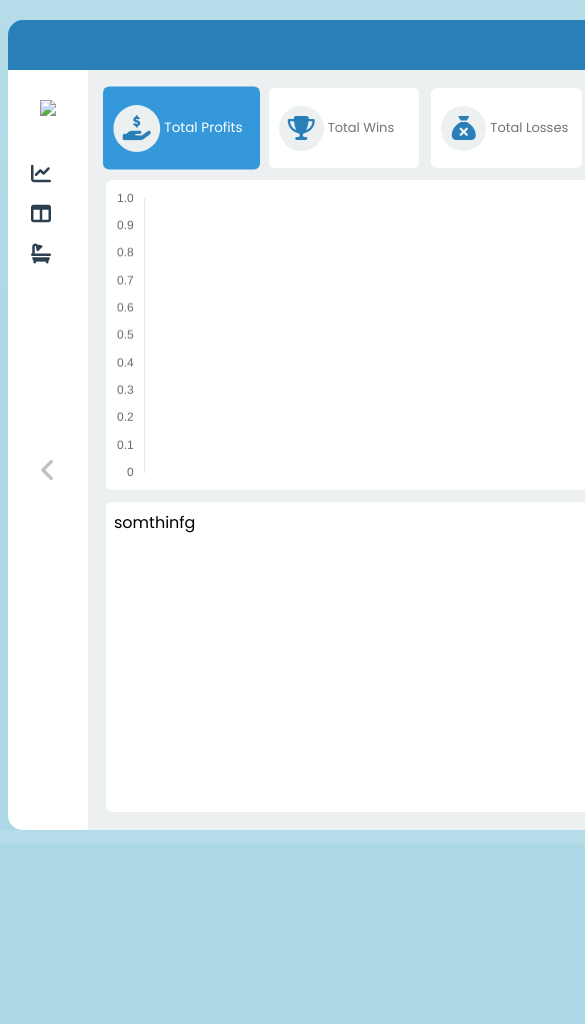
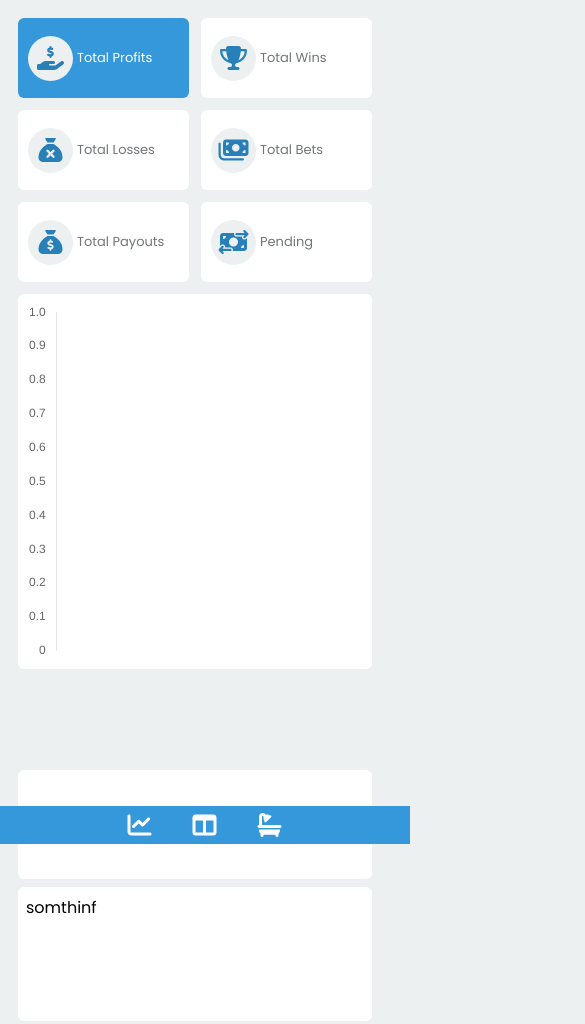
Before and after one commit to PianoMan51/CasinoTracker-v2, a website with bundled scripts: page public/index.html in a window 390 px wide. Shown: the top 1024 px of the page, 585 px wide, since content can reach past the window. Before the commit the page ends 844 px from the top, so only its background shows below. Built offline with nearby package versions, Linux system fonts and the light colour scheme; no server answers; files whose address does not match are found by name; a web font is replaced by a local one.

Commit message:
dashboard responsive phone

```diff
--- a/public/index.html
+++ b/public/index.html
@@ -10,6 +10,7 @@
     <link rel="stylesheet" href="styles/dashboard.css">
     <link rel="stylesheet" href="styles/table.css">
     <link rel="stylesheet" href="styles/wash.css">
+    <link rel="stylesheet" href="styles/navbar.css">
     <link rel="preconnect" href="https://fonts.googleapis.com">
     <link rel="preconnect" href="https://fonts.gstatic.com" crossorigin>
     <link
@@ -24,14 +25,23 @@
 <body>
     <script type="module" src="index.js"></script>
     <div id="app">
-        <div class="banner">
+        <div id="menubar">
+            <div class="nav" id="nav-dashboard" name="dashboard">
+                <i class="fa-solid fa-chart-line fa-xl" style="color: white"></i>
+            </div>
+            <div class="nav" name="table">
+                <i class="fa-solid fa-table-columns fa-xl" style="color: white"></i>
+            </div>
+            <div class="nav" name="wash">
+                <i class="fa-solid fa-bath fa-xl" style="color: white"></i>
+            </div>
         </div>
         <div id="content">
             <div id="sidebar">
                 <div id="userContainer">
                     <h4 style="margin: 0;">PianoMan51</h4>
                     <span style="font-size: .7em;">nikolajwold@hotmail.com</span>
-                    <div class="profile"><img src="images/profile.png"></div>
+                    <div class="profile"><img src="images/profile.png" style="height: 120px"></div>
                 </div>
                 <div id="navigations">
                     <div class="nav" id="nav-dashboard" name="dashboard">
@@ -47,8 +57,6 @@
                         <span>Vask ASG</span>
                     </div>
                 </div>
-                <button class="collapse_sidebar_button"><i class="fa-solid fa-angle-right fa-2xl"></i></button>
-
             </div>
             <div class="pageContent dashboard">
                 <div id="cards">
@@ -107,25 +115,25 @@
                         </div>
                     </div>
                 </div>
-                <div class="dashboard matrix">
-                    <div class="dashboard column">
-                        <div class="dashboard section">
+
+                <div id="dashboard">
+                    <div class="dashboard section" id="graph">
                         <canvas id="chart_profits"></canvas>
                     </div>
-                        <div class="dashboard section">
-                            somthinfg
-                        </div>
-                    </div>
-                    <div class="dashboard column">
+
                     <div class="dashboard section">
                         <div class="listContainer">
                             <div class="listedTotals" id="casinoTotals"></div>
                         </div>
                     </div>
+
+                    <div class="dashboard section">
+                        somthinf
+                    </div>
+
                     <div class="dashboard section">
                         <div class="listContainer">
                             <div class="listedTotals" id="campaignTotals"></div>
-                            </div>
                         </div>
                     </div>
                 </div>
@@ -343,6 +351,7 @@
             </div>
         </div>
     </div>
+    </div>
     <script src="wash.js"></script>
 </body>
 
--- a/public/index.js
+++ b/public/index.js
@@ -37,11 +37,6 @@ let campaignSelectsContainer = document.querySelector(".inputs .campaigns.select
 let reopenCasinoSelects = document.querySelector(".reopen.casino");
 let reopenCampaignSelects = document.querySelector(".reopen.campaign");
 let monthBarChartToggle = document.getElementById("toggleBarCategory");
-let sideBar = document.getElementById("sidebar");
-let showSidebar = localStorage.getItem("showSidebar") === "true";
-let sideBarButton = document.querySelector(".collapse_sidebar_button");
-showSidebar ? sideBar.classList.remove("small") : sideBar.classList.add("small");
-sideBarButton.style.transform = showSidebar ? "rotate(0deg)" : "rotate(180deg)";
 let year = 2024;
 let currentFilter = null;
 let isAscending = true;
@@ -90,29 +85,6 @@ currentMonthSpan.onclick = () => {
   updateList();
   updateAddLists();
 };
-
-sideBarButton.addEventListener("click", () => {
-  showSidebar = !showSidebar;
-  localStorage.setItem("showSidebar", showSidebar);
-
-  let nav = document.querySelectorAll(".nav");
-
-  if (showSidebar) {
-    sideBar.classList.remove("small");
-    sideBarButton.style.transform = "rotate(0deg)";
-
-    nav.forEach((nav) => {
-      nav.querySelector("span").style.display = "flex";
-    });
-  } else {
-    sideBar.classList.add("small");
-    sideBarButton.style.transform = "rotate(180deg)";
-
-    nav.forEach((nav) => {
-      nav.querySelector("span").style.display = "none";
-    });
-  }
-});
 
 document.querySelectorAll(".listHeaders span").forEach((sort) => {
   sort.addEventListener("click", () => {
@@ -416,11 +388,6 @@ function createEntryContainer(entry, key) {
 }
 
 async function updateList() {
-  for (let i = 0; i < 20; i++) {
-    let offline_element = document.createElement("div");
-    offline_element.setAttribute("class", "offline_element");
-  }
-
   try {
     let entries = [];
     let ASG_entries = [];
@@ -713,6 +680,7 @@ async function updateDashboard(category) {
     createTotalElement(sortedCasinoEntries, "casinoTotals");
     createTotalElement(sortedCampaignEntries, "campaignTotals");
 
+    if (window.innerWidth < 400) dashBoardTotalBarchart.options.scales.x.display = false;
     dashBoardTotalBarchart.data.datasets[0].data = totalBarchartList;
     dashBoardTotalBarchart.data.labels = months;
     dashBoardTotalBarchart.data.datasets[0].backgroundColor =
@@ -949,18 +917,6 @@ async function updateAddLists() {
   let campaignContainerList = document.querySelector(".addCampaignsList");
   const casinos = await getMisc("Casinos");
   const campaigns = await getMisc("Campaigns");
-
-  for (let i = 0; i < 10; i++) {
-    let offline_element = document.createElement("div");
-    offline_element.setAttribute("class", "offline_element");
-    //casinoContainerList.appendChild(offline_element);
-  }
-
-  for (let i = 0; i < 10; i++) {
-    let offline_element = document.createElement("div");
-    offline_element.setAttribute("class", "offline_element");
-    //campaignContainerList.appendChild(offline_element);
-  }
 
   try {
     let entries = [];
--- a/public/styles/dashboard.css
+++ b/public/styles/dashboard.css
@@ -1,8 +1,24 @@
 #cards {
-  display: flex;
-  flex-direction: row;
+  display: grid;
+  grid-template-columns: repeat(6, 1fr);
   gap: 12px;
   width: 100%;
+}
+
+#dashboard {
+  display: grid;
+  width: 100%;
+  height: 100vh;
+  gap: 8px;
+  grid-template-columns: 60% auto;
+}
+
+.dashboard.section {
+  background-color: white;
+  border-radius: var(--sectionBorderRadius);
+  padding: 8px;
+  max-height: 550px;
+  box-sizing: border-box;
 }
 
 .card {
@@ -20,7 +36,6 @@
 }
 
 .card.active {
-  transform: scale(1.04);
   background-color: var(--blue);
   color: white;
 }
@@ -71,37 +86,7 @@
   color: var(--darkblue);
 }
 
-.dashboard.matrix {
-  width: 100%;
-  flex: 1;
-  display: flex;
-  flex-direction: row;
-  gap: 12px;
-  overflow: hidden;
-}
 
-.dashboard.column:first-of-type {
-  width: 60%;
-}
-
-.dashboard.column:last-of-type {
-  width: 40%;
-}
-
-.dashboard.column {
-  display: flex;
-  flex-direction: column;
-  gap: 12px;
-}
-
-.dashboard.section {
-  background-color: white;
-  border-radius: var(--sectionBorderRadius);
-  padding: 8px;
-  height: 50%;
-  max-height: 500px;
-  overflow: hidden;
-}
 
 .listContainer {
   overflow-y: scroll;
@@ -160,3 +145,45 @@
 .listContainerElement .profits:hover {
   width: 60px;
 }
+
+
+
+@media screen and (max-width: 1400px) {
+  #cards {
+    grid-template-columns: repeat(3, 2fr)
+  }
+}
+
+@media screen and (max-width: 1100px) {
+  #dashboard {
+    grid-template-columns: 1fr;
+    width: 100%;
+  }
+}
+
+/* Phone */
+@media only screen and (max-width: 767px) {
+  #sidebar {
+    display: none;
+  }
+
+  #cards {
+    grid-template-columns: repeat(2, 3fr)
+  }
+
+  #graph {
+    height: 375px
+  }
+
+  .dashboard.section {
+    max-height: none;
+  }
+
+  .listContainer {
+    overflow: visible;
+    height: 100%
+  }
+
+
+
+}
--- a/public/styles/main.css
+++ b/public/styles/main.css
@@ -30,39 +30,16 @@
 }
 
 body {
-  background: linear-gradient(to bottom, rgba(255, 255, 255, 0.1), transparent 40%) rgba(173, 216, 230, 1);
+  padding: 0;
+  margin: 0;
+  width: 100vw;
+  height: 100vh;
+  background-color: var(--lightgray);
+  position: relative;
 }
 
-#app {
-  min-width: 1575px;
-  max-width: 2000px;
-  height: 95vh;
-  margin: 20px auto auto auto;
-}
-
-.banner {
-  width: 100%;
-  height: 50px;
-  background-color: var(--darkblue);
-  border-radius: 15px 15px 0px 0px;
-  display: flex;
-  align-items: center;
-  justify-content: flex-end;
-  box-sizing: border-box;
-}
-
-.banner button {
-  border: none;
-  background-color: transparent;
-  margin-right: 10px;
-  cursor: pointer;
-  transform: scale(1);
-  transition: 0.2s;
-}
-
-.banner button:hover {
-  transform: scale(1.1);
-  transition: 0.2s;
+body::-webkit-scrollbar {
+  display: none;
 }
 
 #sidebar {
@@ -72,113 +49,14 @@ body {
   min-width: 190px;
   transition: .2s;
   background-color: white;
-  border-radius: 0px 0px 0px 15px;
   position: relative;
 }
 
-#sidebar.small .collapse_sidebar_button {
-  right: 20px
-}
-
-#sidebar.small {
-  min-width: 80px;
-  transition: .2s;
-}
-
-#sidebar.small h4,
-#sidebar.small span {
-  display: none;
-}
-
-#sidebar.small .profile img {
-  width: 70px;
-  margin-bottom: 30px;
-}
-
-.profile img {
-  width: 120px;
-}
-
-.collapse_sidebar_button {
-  color: var(--gray);
-  border: none;
-  background-color: transparent;
-  position: absolute;
-  right: 10px;
-  top: 50%;
-  cursor: pointer;
-  display: flex;
-  align-items: center;
-  justify-content: center;
-  border-radius: 50%;
-  height: 40px;
-  width: 40px;
-  transition: transform .3s;
-}
-
-.collapse_sidebar_button:hover {
-  background-color: var(--lightgray);
-}
-
-#navigations {
-  width: 100%;
-}
-
-.nav {
-  width: 90%;
-  height: 40px;
-  box-sizing: border-box;
-  display: flex;
-  padding-left: 23px;
-  align-items: center;
-  justify-content: flex-start;
-  cursor: pointer;
-  gap: 5px;
-  transition: 0.2s;
-  border-radius: 0px 20px 20px 0px;
-}
-
-.nav span {
-  flex: 1;
-  font-size: .8em;
-
-}
-
-.nav i {
-  width: 25px;
-  height: 25px;
-  display: flex;
-  align-items: center;
-}
-
-.nav * {
-  color: var(--darkbackground);
-}
-
-.nav:hover {
-  background-color: var(--darkblue);
-}
-
-.nav:hover * {
-  color: white;
-}
-
-#userContainer {
-  display: flex;
-  flex-direction: column;
-  align-items: center;
-  gap: 10px;
-  margin-top: 30px;
-  user-select: none;
-}
-
 #content {
-  width: 100%;
-  height: 90vh;
-  background-color: var(--lightgray);
-  border-radius: 0px 0px 15px 15px;
   display: flex;
   flex-direction: row;
+  height: 100vh;
+  width: 100vw;
 }
 
 .pageContent {
@@ -186,24 +64,37 @@ body {
   flex-direction: column;
   align-items: center;
   flex: 1;
-  padding: 18px;
   gap: 12px;
+  box-sizing: border-box;
+  margin: 18px;
 }
 
-.blur {
-  filter: blur(8px);
-  pointer-events: none;
+#menubar {
+  display: none;
+  width: 100vw;
+  height: 18px;
+  background: var(--blue);
+  position: fixed;
+  padding: 10px;
+  bottom: 0;
+  left: 0;
+  align-items: center;
+  justify-content: center;
 }
 
-.offline_element {
-  background-color: var(--lightgray);
-  border-radius: 5px;
-  height: 30px;
+#menubar .nav {
+  padding: 0;
+  width: auto;
+  margin: 0 20px
 }
 
 
-/* @media screen and (max-width: 412px) {
-  .banner{
-    background-color: var(--red);
+@media only screen and (max-width: 767px) {
+  #menubar {
+    display: flex;
   }
-} */
+
+  #content {
+    flex-direction: column;
+  }
+}
--- /dev/null
+++ b/public/styles/navbar.css
@@ -0,0 +1,51 @@
+#navigations {
+    width: 100%;
+}
+
+.nav {
+    width: 90%;
+    height: 40px;
+    box-sizing: border-box;
+    display: flex;
+    padding-left: 23px;
+    align-items: center;
+    justify-content: flex-start;
+    cursor: pointer;
+    gap: 5px;
+    transition: 0.2s;
+    border-radius: 0px 20px 20px 0px;
+}
+
+.nav span {
+    flex: 1;
+    font-size: .8em;
+
+}
+
+.nav i {
+    width: 25px;
+    height: 25px;
+    display: flex;
+    align-items: center;
+}
+
+.nav:not(#menubar .nav) * {
+    color: var(--darkbackground);
+}
+
+.nav:hover:not(#menubar .nav) {
+    background-color: var(--darkblue);
+}
+
+.nav:hover * {
+    color: white;
+}
+
+#userContainer {
+    display: flex;
+    flex-direction: column;
+    align-items: center;
+    gap: 10px;
+    margin-top: 30px;
+    user-select: none;
+}
--- a/public/styles/table.css
+++ b/public/styles/table.css
@@ -552,25 +552,3 @@
   color: white;
   opacity: 0.5;
 }
-
-@media screen and (max-width: 1590px) {
-  #app {
-    min-width: 1300px;
-  }
-}
-
-@media screen and (max-width: 1330px) {
-  .table.section.leftTable {
-    display: none;
-  }
-
-  #app {
-    min-width: 1135px;
-  }
-}
-
-@media screen and (max-width: 1155px) {
-  #app {
-    min-width: 1080px;
-  }
-}
```
Lines whose indentation alone changed are shown as unchanged.
